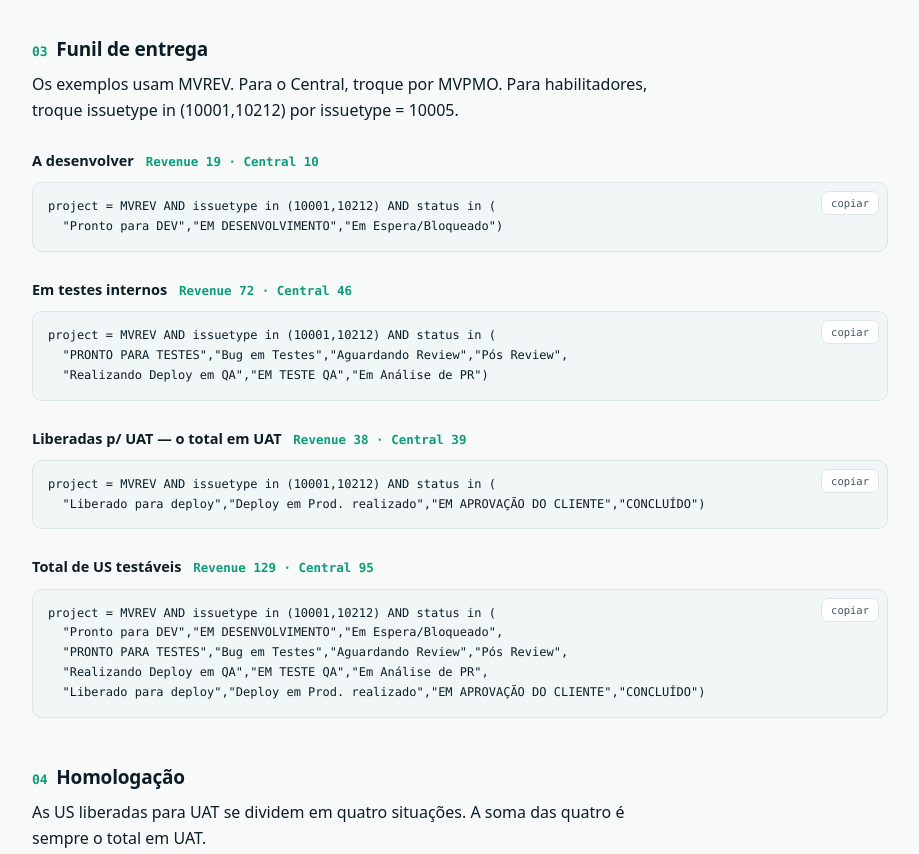
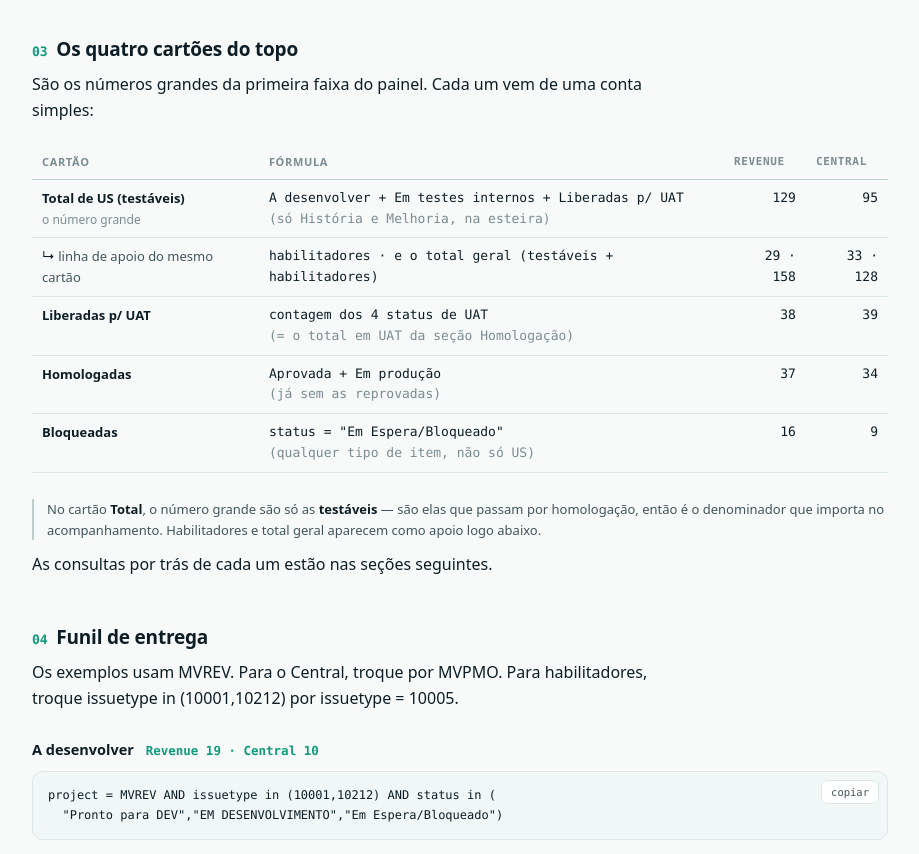
Before and after one commit to Dessachaves87/mv-projetos, a plain HTML site: page metodologia.html in a window 1280 px wide. Shown: the part 1220-2074 px from the top of the page, without its empty margins (180-1099 px from the left). Drawn offline with Linux system fonts and the light colour scheme.

Commit message:
docs: secao com a formula dos 4 cartoes do topo (total testaveis, liberadas, homologadas, bloqueadas)

```diff
--- a/metodologia.html
+++ b/metodologia.html
@@ -145,7 +145,50 @@ A esteira começa em <b>“Pronto para DEV”</b>.</p>
 <div class="nota"><b>Total = A desenvolver + Em testes internos + Liberadas p/ UAT.</b>
 As três fases fecham com o total — é assim que conferimos se a conta está certa.</div>
 
-<h2><span class="n">03</span>Funil de entrega</h2>
+<h2><span class="n">03</span>Os quatro cartões do topo</h2>
+<p>São os números grandes da primeira faixa do painel. Cada um vem de uma conta simples:</p>
+<div class="tblwrap">
+<table>
+  <thead><tr><th>Cartão</th><th>Fórmula</th><th class="num">Revenue</th><th class="num">Central</th></tr></thead>
+  <tbody>
+    <tr>
+      <td><b>Total de US (testáveis)</b><br><span style="color:var(--muted);font-size:12px">o número grande</span></td>
+      <td class="mono">A desenvolver + Em testes internos + Liberadas p/ UAT<br>
+        <span style="color:var(--muted)">(só História e Melhoria, na esteira)</span></td>
+      <td class="num">129</td><td class="num">95</td>
+    </tr>
+    <tr>
+      <td>↳ <span style="color:var(--ink-2)">linha de apoio do mesmo cartão</span></td>
+      <td class="mono">habilitadores · e o total geral (testáveis + habilitadores)</td>
+      <td class="num">29 · 158</td><td class="num">33 · 128</td>
+    </tr>
+    <tr>
+      <td><b>Liberadas p/ UAT</b></td>
+      <td class="mono">contagem dos 4 status de UAT<br>
+        <span style="color:var(--muted)">(= o total em UAT da seção Homologação)</span></td>
+      <td class="num">38</td><td class="num">39</td>
+    </tr>
+    <tr>
+      <td><b>Homologadas</b></td>
+      <td class="mono">Aprovada + Em produção<br>
+        <span style="color:var(--muted)">(já sem as reprovadas)</span></td>
+      <td class="num">37</td><td class="num">34</td>
+    </tr>
+    <tr>
+      <td><b>Bloqueadas</b></td>
+      <td class="mono">status = "Em Espera/Bloqueado"<br>
+        <span style="color:var(--muted)">(qualquer tipo de item, não só US)</span></td>
+      <td class="num">16</td><td class="num">9</td>
+    </tr>
+  </tbody>
+</table>
+</div>
+<div class="nota">No cartão <b>Total</b>, o número grande são só as <b>testáveis</b> — são elas que passam por
+homologação, então é o denominador que importa no acompanhamento. Habilitadores e total geral aparecem
+como apoio logo abaixo.</div>
+<p>As consultas por trás de cada um estão nas seções seguintes.</p>
+
+<h2><span class="n">04</span>Funil de entrega</h2>
 <p>Os exemplos usam <span class="mono">MVREV</span>. Para o Central, troque por
 <span class="mono">MVPMO</span>. Para habilitadores, troque
 <span class="mono">issuetype in (10001,10212)</span> por <span class="mono">issuetype = 10005</span>.</p>
@@ -170,7 +213,7 @@ As três fases fecham com o total — é assim que conferimos se a conta está c
   "Realizando Deploy em QA","EM TESTE QA","Em Análise de PR",
   "Liberado para deploy","Deploy em Prod. realizado","EM APROVAÇÃO DO CLIENTE","CONCLUÍDO")</pre></div>
 
-<h2><span class="n">04</span>Homologação</h2>
+<h2><span class="n">05</span>Homologação</h2>
 <p>As US liberadas para UAT se dividem em quatro situações. A soma das quatro é sempre o total em UAT.</p>
 
 <h3><span class="dot d-ok"></span>Aprovada — homologada <span class="res">Revenue 18 · Central 21</span></h3>
@@ -200,7 +243,7 @@ passa para “Reprovada” — assim nenhuma US é contada duas vezes e o total
 <h3>Homologadas — o indicador que reportamos <span class="res">Revenue 37 · Central 34</span></h3>
 <div class="jql"><pre>Homologadas = Aprovada + Em produção      (já descontadas as reprovadas)</pre></div>
 
-<h2><span class="n">05</span>Habilitadores e alertas</h2>
+<h2><span class="n">06</span>Habilitadores e alertas</h2>
 <p>Habilitadores usam a mesma régua de status, só muda o tipo. Eles <b>não</b> passam por homologação —
 acompanhamos apenas quantos chegaram à UAT.</p>
 
@@ -216,7 +259,7 @@ acompanhamos apenas quantos chegaram à UAT.</p>
 <div class="nota">Estes dois <b>não</b> filtram por tipo — contam qualquer item travado ou em correção
 no projeto, porque para efeito de risco importa o item, não a sua classificação.</div>
 
-<h2><span class="n">06</span>Números na data-base</h2>
+<h2><span class="n">07</span>Números na data-base</h2>
 <div class="tblwrap">
 <table>
   <thead><tr><th>Indicador</th><th class="num">Revenue</th><th class="num">Central</th><th class="num">Consolidado</th></tr></thead>
@@ -238,7 +281,7 @@ no projeto, porque para efeito de risco importa o item, não a sua classificaç
 <div class="nota"><b>Conferência:</b> 19 + 72 + 38 = 129 no Revenue · 10 + 46 + 39 = 95 no Central.
 As fases fecham com o total.</div>
 
-<h2><span class="n">07</span>De onde vêm os dados</h2>
+<h2><span class="n">08</span>De onde vêm os dados</h2>
 <p>Uma rotina automática consulta o Jira <b>todo dia às 00:00</b> e publica os números no painel.
 Ninguém digita nada — se um número mudou, é porque o card mudou de status no Jira.</p>
 <div class="tblwrap">
```
